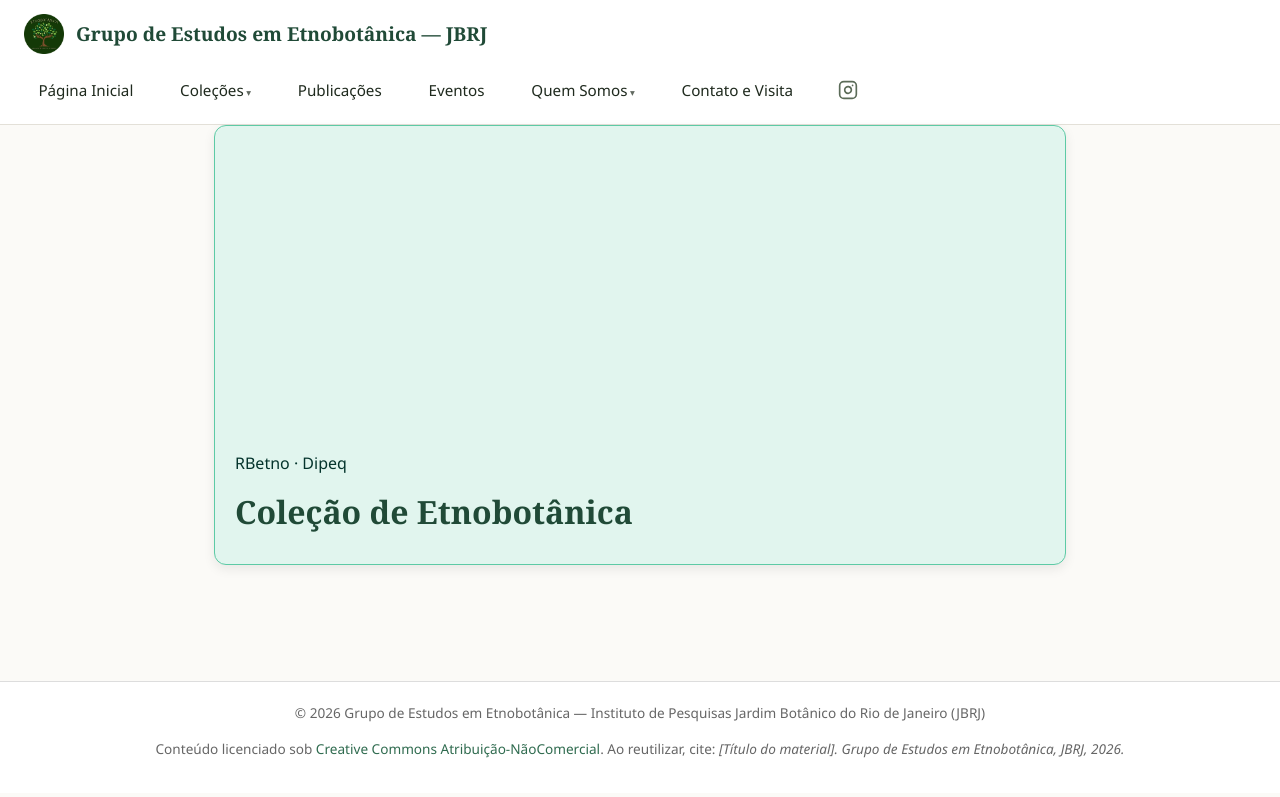
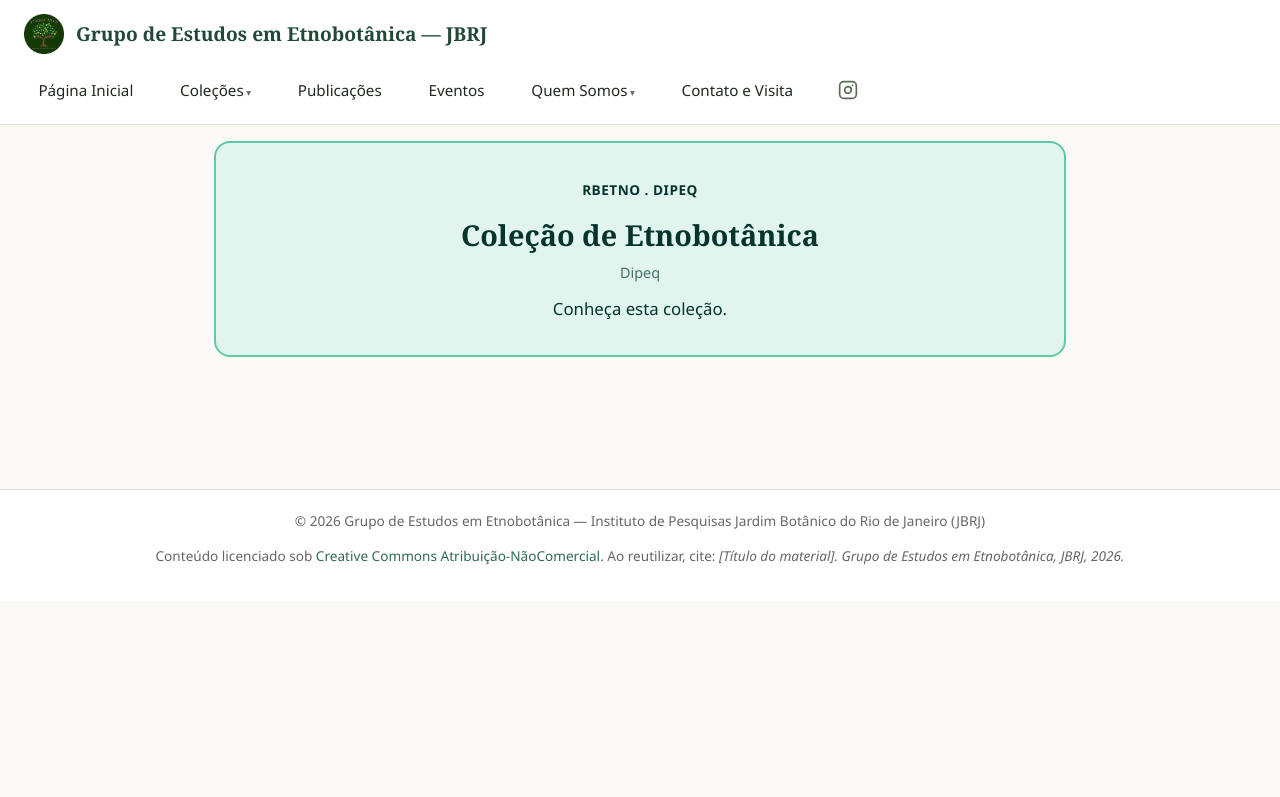
Before and after one commit to etnobotanicajbrj/site-principal, a Jekyll site: the page built from colecoes/rbetno/index.md, in a window 1280 px wide. Shown: the top 797 px of the page. Built offline with Jekyll 4.4.1, drawn with Linux system fonts in a browser that asks for light colours.

Commit message:
Update colecao.html

```diff
--- a/_layouts/colecao.html
+++ b/_layouts/colecao.html
@@ -1,10 +1,207 @@
 ---
 layout: default
 ---
-<article class="card-colecao card-{{ page.cor | default: 'ctpm' }}">
-  <p class="sigla">{{ page.sigla }} &middot; {{ page.diretoria }}</p>
+
+<!-- ===========================================================
+     PÁGINA DE COLEÇÃO — LAYOUT REUTILIZÁVEL
+     Usa as variáveis do front matter: sigla, diretoria, cor
+     =========================================================== -->
+
+{% if page.cor == "ctpm" %}
+  {% assign cor_fundo = "#FAECE7" %}
+  {% assign cor_borda = "#F0997B" %}
+  {% assign cor_texto = "#712B13" %}
+  {% assign cor_badge = "#712B13" %}
+{% elsif page.cor == "rbetno" %}
+  {% assign cor_fundo = "#E1F5EE" %}
+  {% assign cor_borda = "#5DCAA5" %}
+  {% assign cor_texto = "#04342C" %}
+  {% assign cor_badge = "#04342C" %}
+{% else %}
+  {% assign cor_fundo = "#FBFAF7" %}
+  {% assign cor_borda = "#2F6B4F" %}
+  {% assign cor_texto = "#204A37" %}
+  {% assign cor_badge = "#2F6B4F" %}
+{% endif %}
+
+<style>
+  /* ===========================================================
+     BANNER DA COLEÇÃO
+     =========================================================== */
+  .banner-colecao {
+    background: {{ cor_fundo }};
+    border: 2px solid {{ cor_borda }};
+    border-radius: 16px;
+    padding: 32px 40px;
+    margin: 16px 0 32px 0;
+    text-align: center;
+  }
+
+  .banner-colecao h1 {
+    color: {{ cor_texto }};
+    margin: 0 0 8px 0;
+    font-size: 1.8rem;
+    border-bottom: none;
+  }
+
+  .banner-colecao .sigla-colecao {
+    display: inline-block;
+    font-size: 0.85rem;
+    font-weight: 600;
+    text-transform: uppercase;
+    letter-spacing: 0.5px;
+    color: {{ cor_badge }};
+    background: rgba({{ cor_texto | remove: '#' | slice: 0, 2 }}, {{ cor_texto | remove: '#' | slice: 2, 2 }}, {{ cor_texto | remove: '#' | slice: 4, 2 }}, 0.08);
+    padding: 4px 16px;
+    border-radius: 20px;
+    margin-bottom: 12px;
+  }
+
+  .banner-colecao .diretoria {
+    font-size: 0.9rem;
+    color: {{ cor_texto }};
+    opacity: 0.7;
+    margin: 0 0 12px 0;
+  }
+
+  .banner-colecao .descricao {
+    font-size: 1.05rem;
+    color: {{ cor_texto }};
+    max-width: 700px;
+    margin: 0 auto;
+    line-height: 1.6;
+  }
+
+  .banner-colecao .botao-banner {
+    display: inline-block;
+    margin-top: 16px;
+    padding: 10px 24px;
+    border-radius: 8px;
+    background: {{ cor_texto }};
+    color: #fff !important;
+    font-weight: 500;
+    transition: background 0.2s ease, transform 0.2s ease;
+    text-decoration: none;
+  }
+
+  .banner-colecao .botao-banner:hover {
+    background: {{ cor_texto }};
+    opacity: 0.85;
+    transform: translateY(-2px);
+    text-decoration: none;
+  }
+
+  /* ===========================================================
+     BADGE DE USO
+     =========================================================== */
+  .badge-uso {
+    display: inline-block;
+    font-size: 0.75rem;
+    padding: 3px 12px;
+    border-radius: 12px;
+    margin-right: 4px;
+    background: {{ cor_fundo }};
+    color: {{ cor_texto }};
+    border: 1px solid {{ cor_borda }};
+  }
+
+  /* ===========================================================
+     GRADE DE INFORMAÇÕES
+     =========================================================== */
+  .grid-info-colecao {
+    display: grid;
+    grid-template-columns: repeat(auto-fit, minmax(180px, 1fr));
+    gap: 16px;
+    margin: 24px 0;
+  }
+
+  .card-info-colecao {
+    background: {{ cor_fundo }};
+    border: 1px solid {{ cor_borda }};
+    border-radius: 12px;
+    padding: 20px 24px;
+    text-align: center;
+  }
+
+  .card-info-colecao .numero {
+    font-size: 2rem;
+    font-weight: 700;
+    color: {{ cor_texto }};
+    display: block;
+  }
+
+  .card-info-colecao .rotulo {
+    font-size: 0.85rem;
+    color: {{ cor_texto }};
+    opacity: 0.7;
+  }
+</style>
+
+<!-- ===========================================================
+     BANNER DA COLEÇÃO
+     =========================================================== -->
+
+<article class="banner-colecao">
+  <span class="sigla-colecao">{{ page.sigla }} . {{ page.diretoria | default: "D" }}</span>
   <h1>{{ page.title }}</h1>
+  {% if page.diretoria %}
+  <p class="diretoria">{{ page.diretoria }}</p>
+  {% endif %}
+  <p class="descricao">{{ page.descricao | default: "Conheça esta coleção." }}</p>
+  {% if page.botao_texto and page.botao_link %}
+  <a href="{{ page.botao_link | relative_url }}" class="botao-banner">{{ page.botao_texto }}</a>
+  {% endif %}
 </article>
+
+<!-- ===========================================================
+     INFORMAÇÕES ADICIONAIS (cards com números)
+     =========================================================== -->
+
+{% if page.curadoria or page.total_especies or page.total_biomas %}
+<div class="grid-info-colecao">
+  {% if page.curadoria %}
+  <div class="card-info-colecao">
+    <span class="rotulo">Curadoria</span>
+    <span class="numero">{{ page.curadoria }}</span>
+  </div>
+  {% endif %}
+  {% if page.total_especies %}
+  <div class="card-info-colecao">
+    <span class="rotulo">Espécies</span>
+    <span class="numero">{{ page.total_especies }}</span>
+  </div>
+  {% endif %}
+  {% if page.total_biomas %}
+  <div class="card-info-colecao">
+    <span class="rotulo">Biomas</span>
+    <span class="numero">{{ page.total_biomas }}</span>
+  </div>
+  {% endif %}
+  {% if page.canteiros %}
+  <div class="card-info-colecao">
+    <span class="rotulo">Canteiros</span>
+    <span class="numero">{{ page.canteiros }}</span>
+  </div>
+  {% endif %}
+</div>
+{% endif %}
+
+<!-- ===========================================================
+     BADGES DE USO (se houver)
+     =========================================================== -->
+
+{% if page.usos %}
+<div style="margin: 16px 0; display: flex; flex-wrap: wrap; gap: 8px;">
+  <strong style="margin-right: 8px;">Usos:</strong>
+  {% for uso in page.usos %}
+  <span class="badge-uso">{{ uso }}</span>
+  {% endfor %}
+</div>
+{% endif %}
+
+<!-- ===========================================================
+     CONTEÚDO PRINCIPAL DA COLEÇÃO
+     =========================================================== -->
 
 <div class="conteudo-colecao">
   {{ content }}
```
